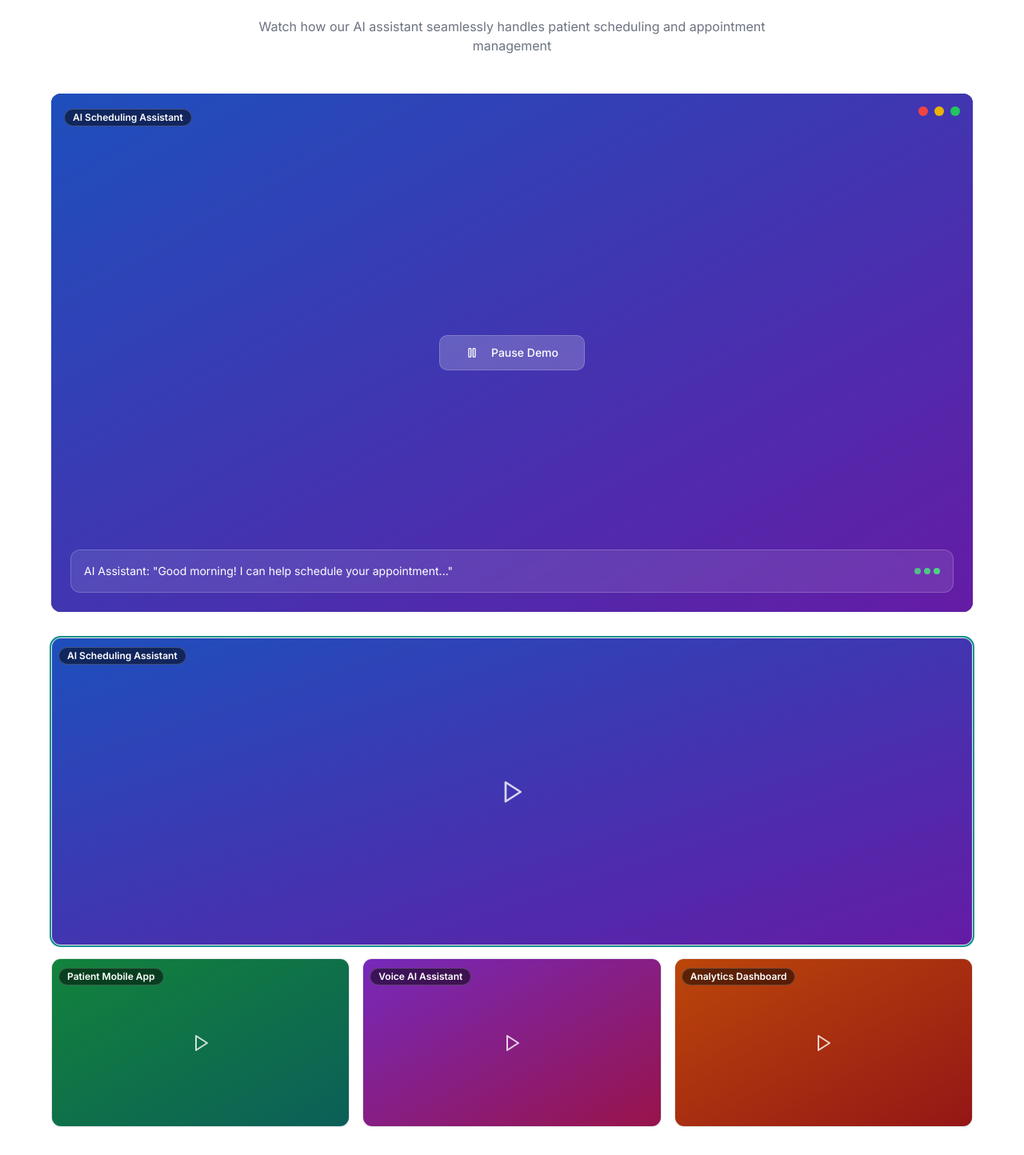
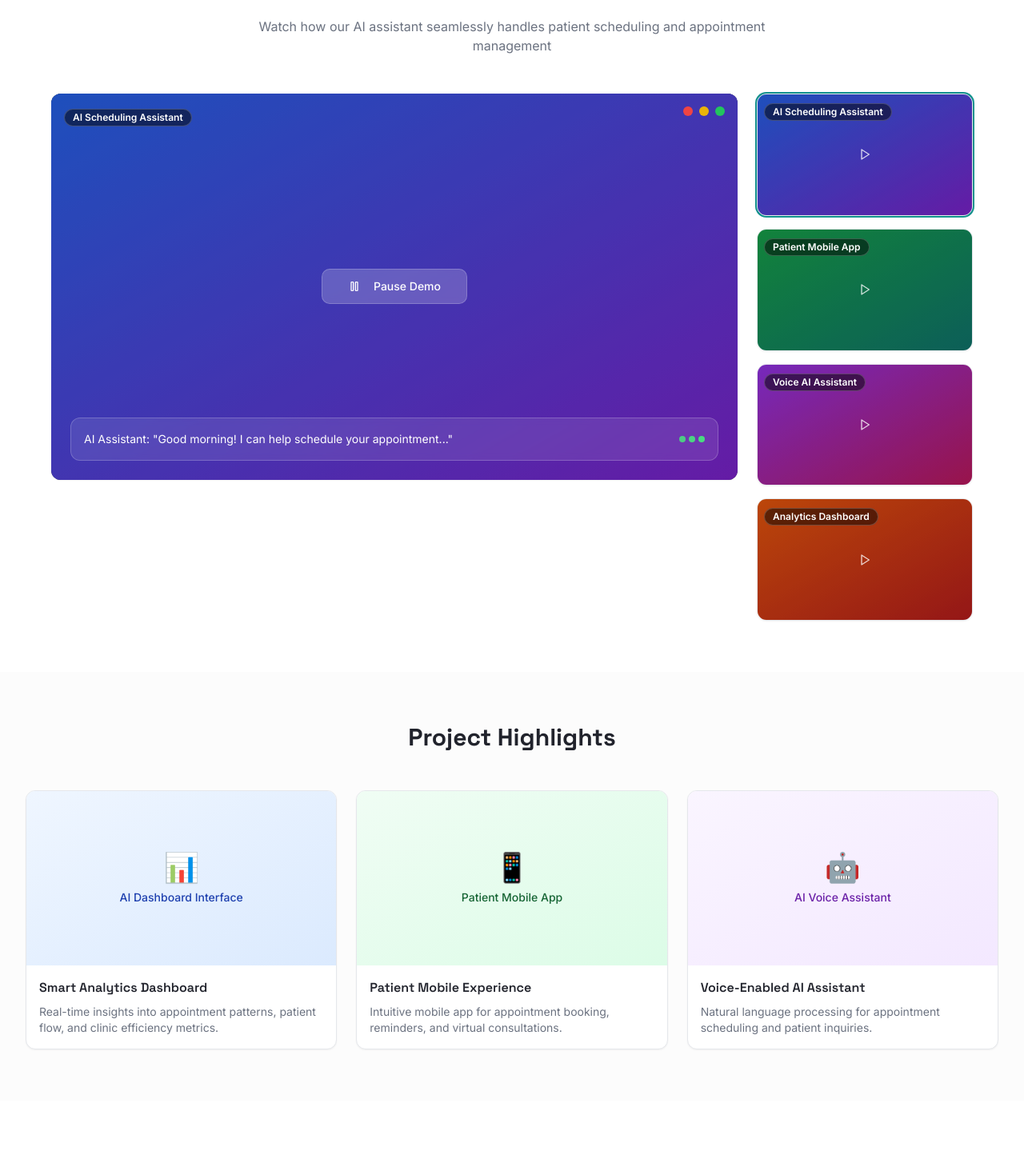
Before and after one commit to Sahil-code-love/onelab-ai-revamp-website, a React (Vite) app: page /case-studies/doctor-alliance in a window 1280 px wide. Shown: the part 871-2315 px from the top of the page at 80% size. Built offline with nearby package versions, Linux system fonts and the light colour scheme.

Commit message:
Update video layout
Adjusted the "See the Solution in Action" section to display one central video with three additional videos positioned to the right, rather than at the bottom.

```diff
--- a/src/pages/case-studies/DoctorAlliance.tsx
+++ b/src/pages/case-studies/DoctorAlliance.tsx
@@ -150,8 +150,9 @@ const DoctorAlliance = () => {
           </div>
 
           <div className="max-w-6xl mx-auto">
-            {/* Main Video Display */}
-            <div className="relative mb-8">
+            <div className="grid grid-cols-4 gap-6">
+              {/* Main Video Display - Left Side */}
+              <div className="col-span-3">
                 <Card className="overflow-hidden bg-gradient-to-br from-slate-900 to-slate-800 border-0">
                   <div className={`aspect-video relative bg-gradient-to-br ${videos[activeVideo].color} flex items-center justify-center transition-all duration-500`}>
                     {/* Video Title Tag */}
@@ -197,45 +198,26 @@ const DoctorAlliance = () => {
                 </Card>
               </div>
 
-            {/* Video Selection Grid */}
-            <div className="grid grid-cols-6 gap-4">
-              {/* Top large video */}
-              <div className="col-span-6">
+              {/* Video Selection List - Right Side */}
+              <div className="col-span-1 flex flex-col space-y-4">
+                {videos.map((video, index) => (
                   <Card
-                  className={`overflow-hidden cursor-pointer transition-all duration-300 hover:scale-105 transform-gpu ${activeVideo === 0 ? 'ring-2 ring-primary' : ''}`}
-                  onClick={() => setActiveVideo(0)}
+                    key={video.id}
+                    className={`overflow-hidden cursor-pointer transition-all duration-300 hover:scale-105 transform-gpu ${activeVideo === index ? 'ring-2 ring-primary' : ''}`}
+                    onClick={() => setActiveVideo(index)}
                   >
-                  <div className={`aspect-[3/1] relative bg-gradient-to-br ${videos[0].color} flex items-center justify-center group`}>
+                    <div className={`aspect-video relative bg-gradient-to-br ${video.color} flex items-center justify-center group`}>
                       <div className="absolute top-2 left-2 z-20">
                         <Badge className="bg-black/50 text-white border-white/20 backdrop-blur-sm text-xs">
-                        {videos[0].title}
+                          {video.title}
                         </Badge>
                       </div>
                       <div className="absolute inset-0 bg-black/20 group-hover:bg-black/10 transition-colors"></div>
-                    <Play className="w-8 h-8 text-white opacity-80 group-hover:opacity-100 transition-opacity" />
+                      <Play className="w-4 h-4 text-white opacity-80 group-hover:opacity-100 transition-opacity" />
                     </div>
                   </Card>
+                ))}
               </div>
-
-              {/* Middle row - 3 videos */}
-              {[1, 2, 3].map((videoIndex) => (
-                <div key={videoIndex} className="col-span-2">
-                  <Card
-                    className={`overflow-hidden cursor-pointer transition-all duration-300 hover:scale-105 transform-gpu ${activeVideo === videoIndex ? 'ring-2 ring-primary' : ''}`}
-                    onClick={() => setActiveVideo(videoIndex)}
-                  >
-                    <div className={`aspect-video relative bg-gradient-to-br ${videos[videoIndex].color} flex items-center justify-center group`}>
-                      <div className="absolute top-2 left-2 z-20">
-                        <Badge className="bg-black/50 text-white border-white/20 backdrop-blur-sm text-xs">
-                          {videos[videoIndex].title}
-                        </Badge>
-                      </div>
-                      <div className="absolute inset-0 bg-black/20 group-hover:bg-black/10 transition-colors"></div>
-                      <Play className="w-6 h-6 text-white opacity-80 group-hover:opacity-100 transition-opacity" />
-                    </div>
-                  </Card>
-                </div>
-              ))}
             </div>
           </div>
         </div>
```
Lines whose indentation alone changed are shown as unchanged.
